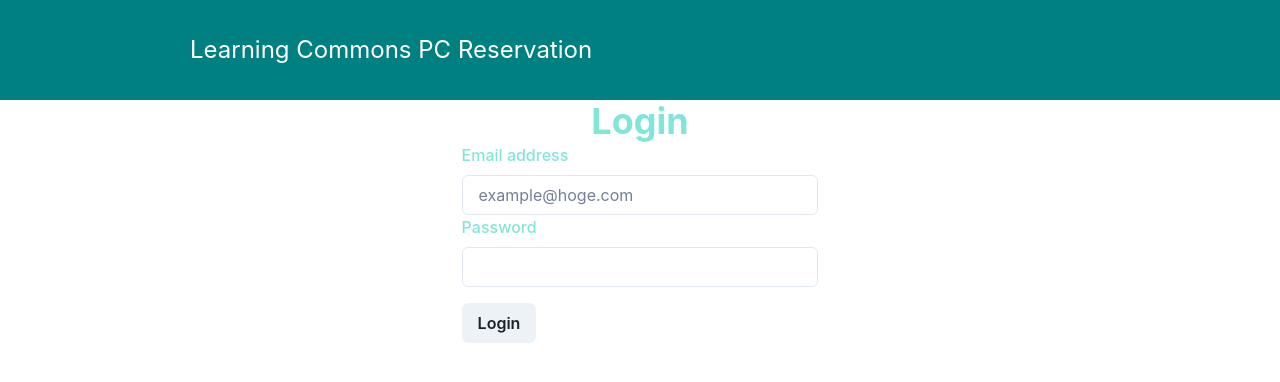
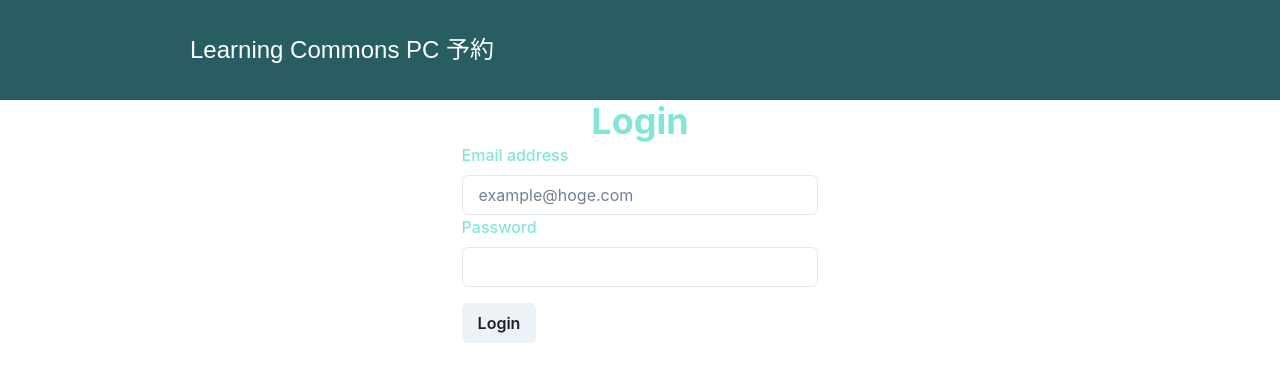
Before and after one commit to Yuta123456/reservation-pc-seat, a Next.js app: page /login in a window 1280 px wide. Shown: the top 382 px of the page. Built offline with nearby package versions, Linux system fonts and the light colour scheme; what recoil-persist would draw is missing.

Commit message:
Loginボタンの表示と、ログインしていないと予約変更出来ないように

```diff
--- a/src/components/Header.tsx
+++ b/src/components/Header.tsx
@@ -1,19 +1,40 @@
 "use client";
 import { useIsPc } from "@/Hooks/useIsPc";
-import { Box, Button, Text } from "../app/common/components";
+import { Box, Button, Link, Text } from "../app/common/components";
+import NextLink from "next/link";
+import { useRecoilState } from "recoil";
+import { userState } from "@/state/user";
+import { FC } from "react";
+import { usePathname } from "next/navigation";
 
 export const Header = () => {
   const isPc = useIsPc(undefined);
+  const [user, _] = useRecoilState(userState);
+  const pathname = usePathname();
+  const isHiddenButton =
+    (user.id !== "" && user.role !== "") || pathname === "/login";
+  console.log(pathname);
   if (isPc === undefined) {
     return <></>;
   }
-  return <>{isPc ? <PCHeader></PCHeader> : <SPHeader></SPHeader>}</>;
+  return (
+    <>
+      {isPc ? (
+        <PCHeader isHiddenButton={isHiddenButton}></PCHeader>
+      ) : (
+        <SPHeader isHiddenButton={isHiddenButton}></SPHeader>
+      )}
+    </>
+  );
 };
 
-const PCHeader = () => {
+type HeaderProps = {
+  isHiddenButton: boolean;
+};
+const PCHeader: FC<HeaderProps> = ({ isHiddenButton }) => {
   return (
     <Box
-      bg="teal"
+      bg="teal.700"
       w="100vw"
       color="white"
       h="100px"
@@ -27,15 +48,28 @@ const PCHeader = () => {
         display={"flex"}
         alignItems="center"
       >
-        <Text fontSize={"1.5rem"}>Learning Commons PC Reservation</Text>
+        <Text fontSize={"1.5rem"} fontFamily="fantasy">
+          <Link as={NextLink} href={"/"}>
+            Learning Commons PC 予約
+          </Link>
+        </Text>
+        {!isHiddenButton && (
+          <Box alignItems={"right"}>
+            <Button colorScheme="red" variant="putline">
+              <Link as={NextLink} href={"/login"}>
+                Login
+              </Link>
+            </Button>
+          </Box>
+        )}
       </Box>
     </Box>
   );
 };
-const SPHeader = () => {
+const SPHeader: FC<HeaderProps> = ({ isHiddenButton }) => {
   return (
     <Box
-      bg="teal.200"
+      bg="teal.700"
       w="100vw"
       color="white"
       h="50px"
@@ -50,14 +84,20 @@ const SPHeader = () => {
         justifyContent="center"
       >
         <Text fontSize={"1rem"} fontFamily="fantasy">
+          <Link as={NextLink} href={"/"}>
             Learning Commons PC 予約
+          </Link>
         </Text>
       </Box>
+      {!isHiddenButton && (
         <Box alignItems={"right"}>
           <Button colorScheme="red" variant="putline">
+            <Link as={NextLink} href={"/login"}>
               Login
+            </Link>
           </Button>
         </Box>
+      )}
     </Box>
   );
 };
--- a/src/components/reservation_table/ReservationTable.tsx
+++ b/src/components/reservation_table/ReservationTable.tsx
@@ -104,7 +104,6 @@ const reservationStateText: Record<ReservationState, string> = {
 const PCReservationTable: FC<
   ReservationTableProps & { reservationSchedule: ReservationSchedule[][] }
 > = ({ onCellClick, reservationSchedule }) => {
-  console.log(reservationSchedule);
   return (
     <Box minW={"900px"} maxW={"1100px"} margin="auto" textAlign={"center"}>
       <TableContainer>
```
Also changed, not shown: src/app/page.tsx (+33 -13 lines). Lines whose indentation alone changed are shown as unchanged.
